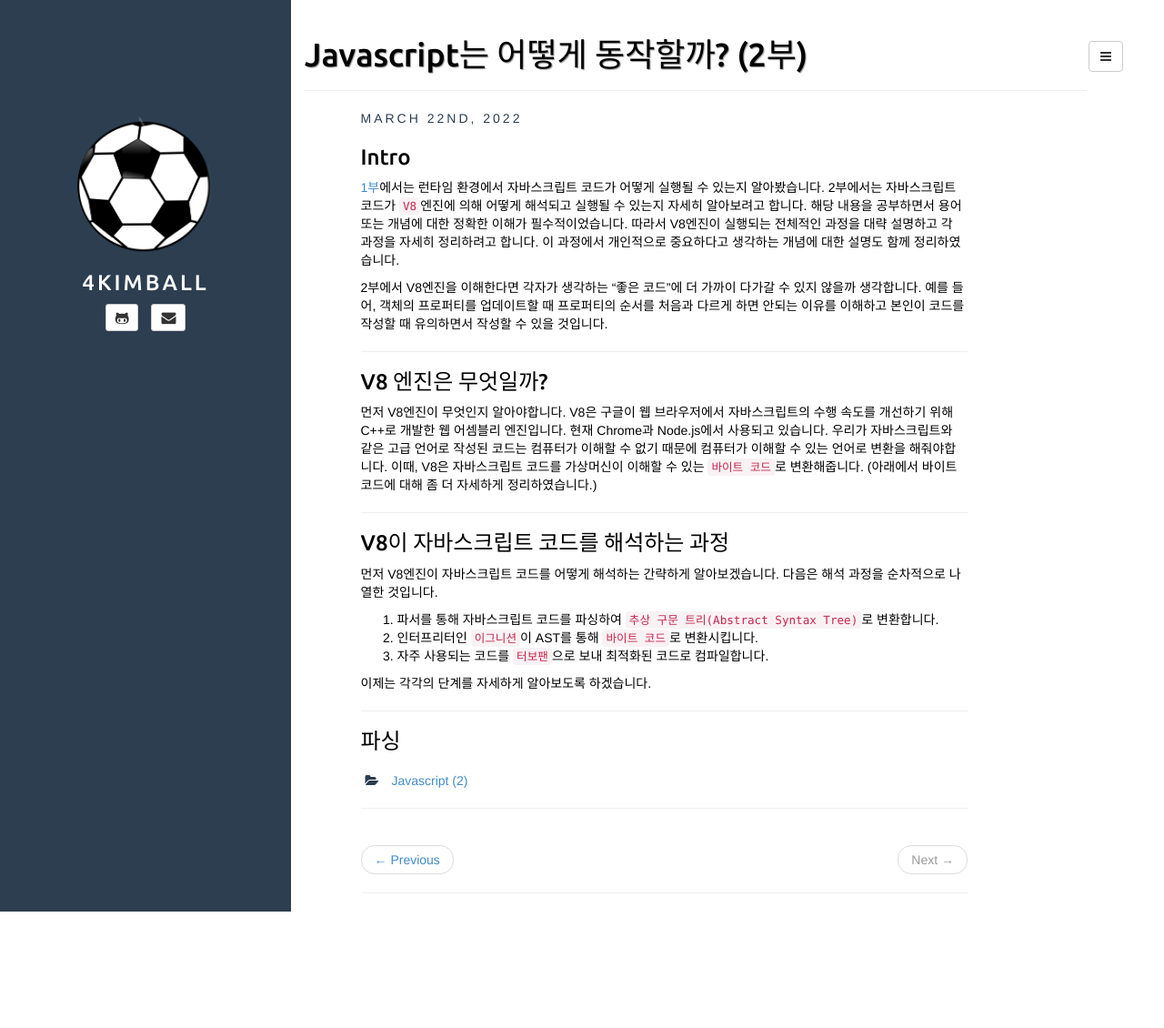
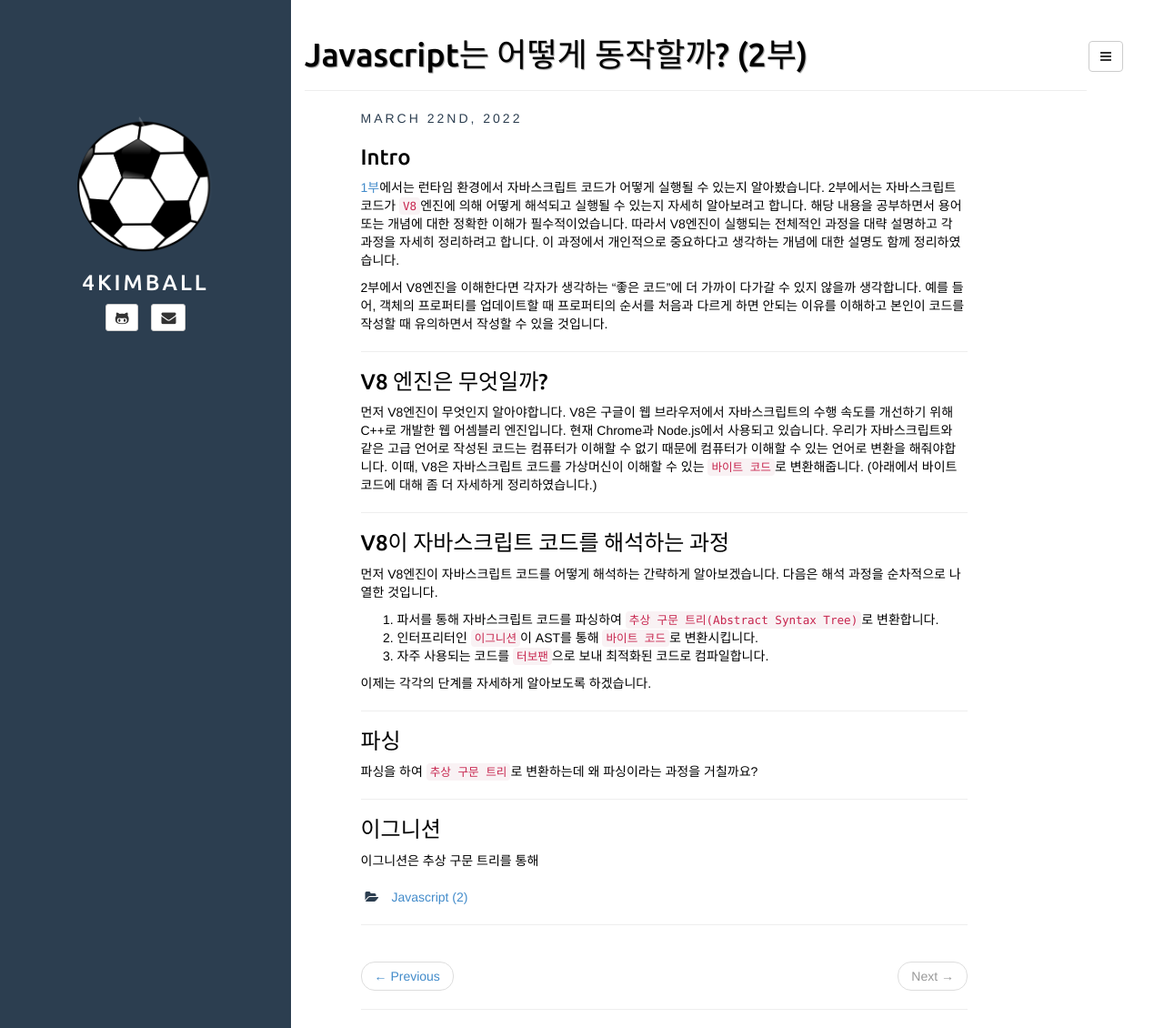
Before and after one commit to 4kimball/4kimball.github.io, a Jekyll site: the page built from _posts/2022-03-22-Javascript는-어떻게-동작할까?-(2부).md, in a window 1280 px wide and 1130 px high. Shown: the whole window at 91% size. Built offline with Jekyll 4.4.1, drawn with Linux system fonts in a browser that asks for light colours; comment, search, counter and statistics services are not loaded.

Commit message:
Update 2022-03-22-Javascript는-어떻게-동작할까?-(2부).md

```diff
--- a/_posts/2022-03-22-Javascript는-어떻게-동작할까?-(2부).md
+++ b/_posts/2022-03-22-Javascript는-어떻게-동작할까?-(2부).md
@@ -33,3 +33,9 @@ comments: true
 ---
 
 ### 파싱
+파싱을 하여 `추상 구문 트리`로 변환하는데 왜 파싱이라는 과정을 거칠까요?
+
+---
+
+### 이그니션
+이그니션은 추상 구문 트리를 통해
```
